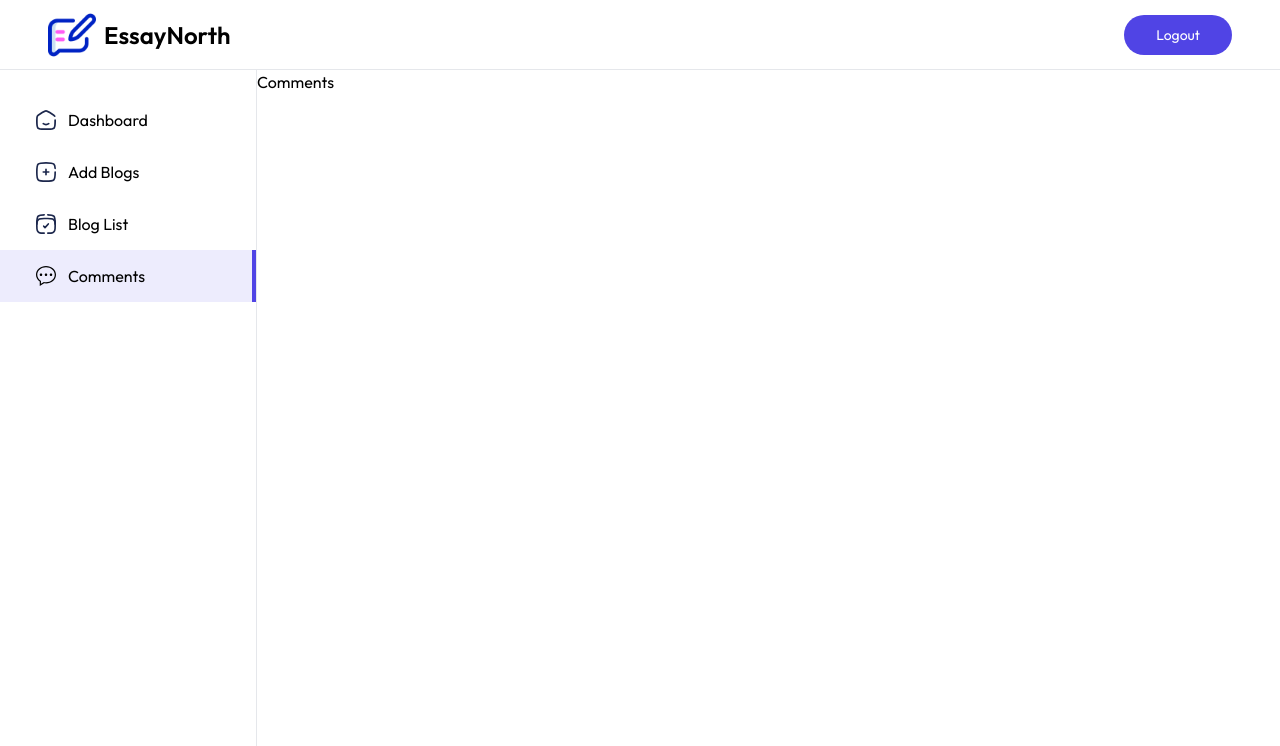
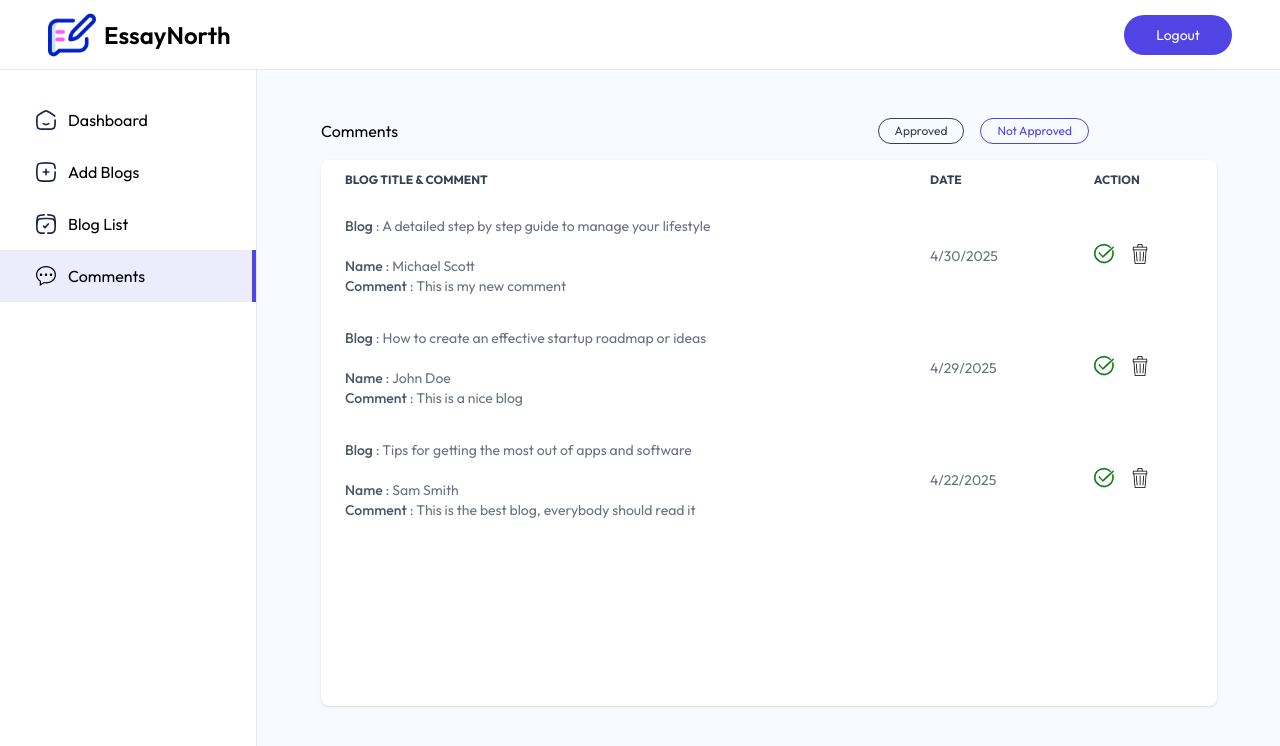
Before and after one commit to Limon00001/eassy-north-a-blog-platform, a React (Vite) app in the folder client/: page /admin/comments in a window 1280 px wide. Shown: the top 746 px of the page. Built offline with nearby package versions, Linux system fonts and the light colour scheme.

Commit message:
feat(admin-comments): implement comments management with filtering and table display

```diff
--- /dev/null
+++ b/client/src/components/admin/CommentTableItem.jsx
@@ -0,0 +1,56 @@
+/**
+ * Author: Monayem Hossain Limon
+ * GitHub: https://github.com/Limon00001
+ * Date: 11 Jun, 2025
+ * @copyright 2025 monayem_hossain_limon
+ */
+
+// Internal Imports
+import { assets } from '../../assets/assets';
+
+// Component
+const CommentTableItem = ({ comment, fetchComments }) => {
+  const { blog, createdAt, _id } = comment;
+  const Blogdate = new Date(createdAt);
+
+  return (
+    <tr className="order-y border-gray-300">
+      <td className="px-6 py-4">
+        <b className="font-medium text-gray-600">Blog</b> : {blog.title}
+        <br />
+        <br />
+        <b className="font-medium text-gray-600">Name</b> : {comment.name}
+        <br />
+        <b className="font-medium text-gray-600">Comment</b> : {comment.content}
+      </td>
+
+      <td className="px-6 py-4 max-sm:hidden">
+        {Blogdate.toLocaleDateString()}
+      </td>
+
+      {/* Comment Actions */}
+      <td className="px-6 py-4">
+        <div className="inline-flex items-center gap-4">
+          {!comment.isApproved ? (
+            <img
+              src={assets.tick_icon}
+              className="w-5 hover:scale-110 transition-all cursor-pointer"
+            />
+          ) : (
+            <p className="text-xs border border-green-600 bg-green-100 text-green-600 rounded-full px-3 py-1">
+              Approved
+            </p>
+          )}
+          <img
+            src={assets.bin_icon}
+            alt="Delete"
+            className="w-5 hover:scale-110 transition-all cursor-pointer"
+          />
+        </div>
+      </td>
+    </tr>
+  );
+};
+
+// Export
+export default CommentTableItem;
--- a/client/src/pages/admin/Comments.jsx
+++ b/client/src/pages/admin/Comments.jsx
@@ -5,8 +5,89 @@
  * @copyright 2025 monayem_hossain_limon
  */
 
+// External Imports
+import { useEffect, useState } from 'react';
+
+// Internal Imports
+import { comments_data } from '../../assets/assets';
+import CommentTableItem from '../../components/admin/CommentTableItem';
+
+// Component
 const Comments = () => {
-  return <div>Comments</div>;
+  const [comments, setComments] = useState([]);
+  const [filter, setFilter] = useState('Not Approved');
+
+  const fetchComments = async () => {
+    setComments(comments_data);
+  };
+
+  useEffect(() => {
+    fetchComments();
+  }, []);
+
+  return (
+    <div className="flex-1 pt-5 px-5 md:pt-12 md:pl-16 bg-blue-50/50">
+      <div className="flex justify-between items-center max-w-3xl">
+        <h1>Comments</h1>
+
+        {/* Filter Buttons */}
+        <div className="flex gap-4">
+          <button
+            onClick={() => setFilter('Approved')}
+            className={`shadow-custom-sm border rounded-full px-4 py-1 cursor-pointer text-xs ${
+              filter === 'Approved' ? 'text-primary' : 'text-gray-700'
+            }`}
+          >
+            Approved
+          </button>
+          <button
+            onClick={() => setFilter('Not Approved')}
+            className={`shadow-custom-sm border rounded-full px-4 py-1 cursor-pointer text-xs ${
+              filter === 'Not Approved' ? 'text-primary' : 'text-gray-700'
+            }`}
+          >
+            Not Approved
+          </button>
+        </div>
+      </div>
+
+      {/* Table */}
+      <div className="relative h-4/5 max-w-4xl overflow-x-auto mt-4 shadow rounded-lg scrollbar-hide bg-white">
+        <table className="w-full text-sm text-gray-500">
+          <thead className="text-xs text-gray-700 text-left uppercase">
+            <tr>
+              <th scope="col" className="px-6 py-3">
+                Blog title & comment
+              </th>
+              <th scope="col" className="px-6 py-3 max-sm:hidden">
+                Date
+              </th>
+              <th scope="col" className="px-6 py-3">
+                Action
+              </th>
+            </tr>
+          </thead>
+
+          {/* Table Body with filtered comments */}
+          <tbody>
+            {comments
+              .filter((comment) => {
+                if (filter === 'Approved') return comment.isApproved === true;
+                return comment.isApproved == false;
+              })
+              .map((comment, index) => (
+                <CommentTableItem
+                  key={comment._id}
+                  comment={comment}
+                  index={index + 1}
+                  fetchComments={fetchComments}
+                />
+              ))}
+          </tbody>
+        </table>
+      </div>
+    </div>
+  );
 };
 
 // Export
```
